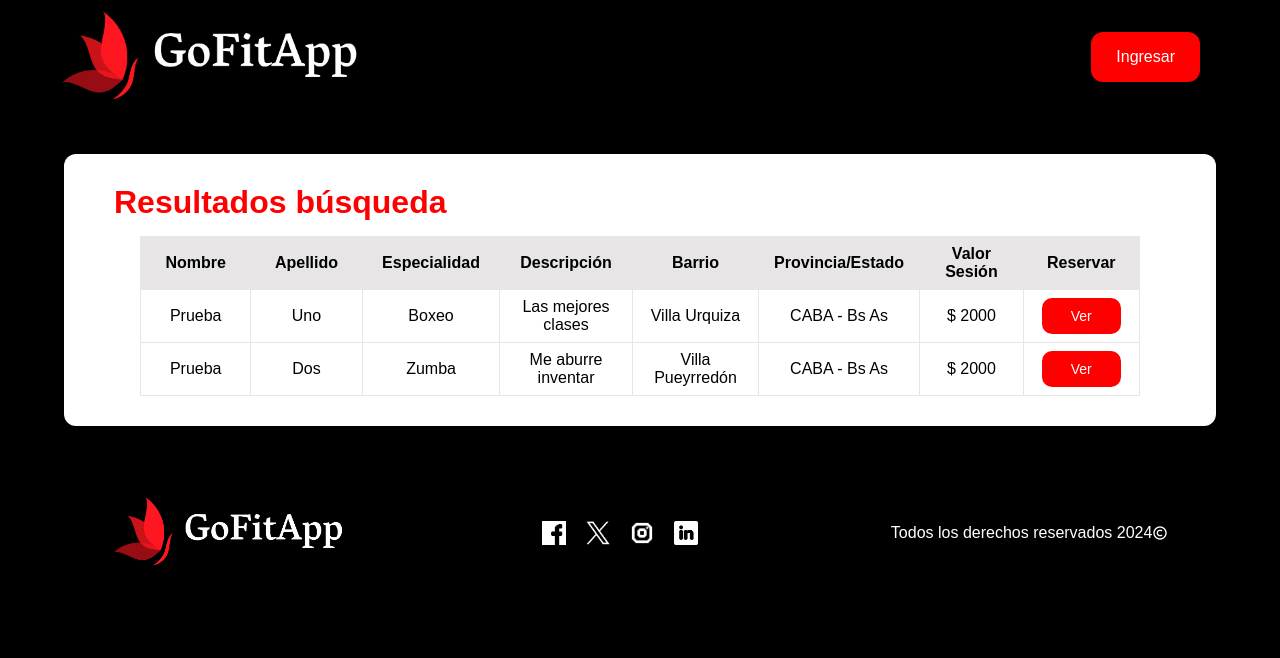
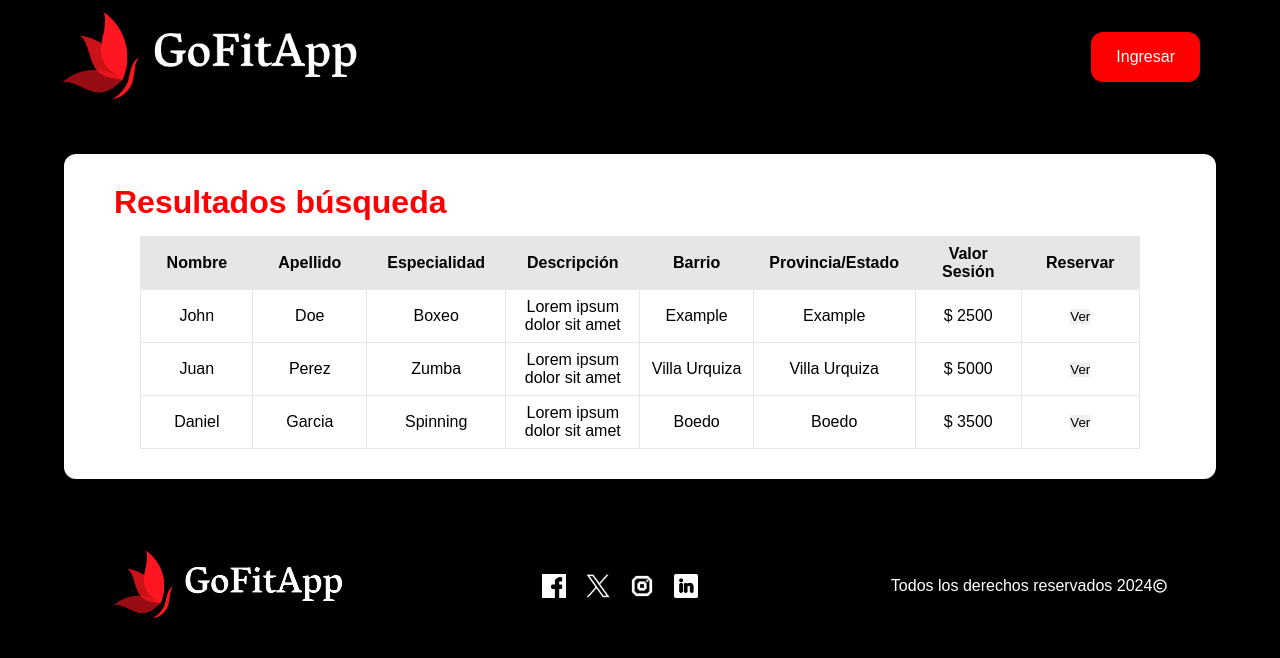
Before and after one commit to Alex420s/C16-74-n-python, a React (Create React App) app in the folder frontend/: page /search in a window 1280 px wide. Shown: the top 658 px of the page. Built offline with nearby package versions, Linux system fonts and the light colour scheme; the HTML template or start-up script is replaced by a standard one.

Commit message:
Arreglando la logica del search

```diff
--- a/frontend/src/components/SearchPage.jsx
+++ b/frontend/src/components/SearchPage.jsx
@@ -1,64 +1,51 @@
-import React, { useState, useEffect } from 'react'
-import axios from 'axios';
+import React, { useState } from 'react'
 import '../stylesheets/Search.css'
 import flechaIzq from '../images/flechaIzquierda.png';
 import flechaDer from '../images/flechaDerecha.png';
+
+const objetoPrueba = [
+    {
+        nombre: "John",
+        apellido: "Doe",
+        especialidad: "Boxeo",
+        descripcion: "Lorem ipsum dolor sit amet",
+        barrio: "Example",
+        provincia: "Example",
+        valorSesion: "$ 2500",
+        disponibilidad: [["13:00 - 14:00"],["15:00 - 16:00"],["14:00 - 15:00"],["10:00 - 11:00"],["18:00 - 19:00"],["10:00 - 11:00"]],
+    },
+    {
+        nombre: "Juan",
+        apellido: "Perez",
+        especialidad: "Zumba",
+        descripcion: "Lorem ipsum dolor sit amet",
+        barrio: "Villa Urquiza",
+        provincia: "Villa Urquiza",
+        valorSesion: "$ 5000",
+        disponibilidad: [["15:00 - 16:00"], [""],["18:00 - 19:00"], ["10:00 - 11:00"],[""],[""]],
+    },
+    {
+        nombre: "Daniel",
+        apellido: "Garcia",
+        especialidad: "Spinning",
+        descripcion: "Lorem ipsum dolor sit amet",
+        barrio: "Boedo",
+        provincia: "Boedo",
+        valorSesion: "$ 3500",
+        disponibilidad: [["15:00 - 16:00"], [""], ["18:00 - 19:00"], ["10:00 - 11:00"],[""],[""]],
+    }
+]
 
 const SearchPage = () => {
     const hoy = new Date(); // Fecha actual
     const [mostrarCalendario, setMostrarCalendario] = useState(false);
     const [fechaActual, setFechaActual] = useState(hoy);
-    const [celdasSeleccionadas, setCeldasSeleccionadas] = useState(new Set());
     const [posicionCalendario, setPosicionCalendario] = useState(0);
+    const [idPersonaSeleccionada, setIdPersonaSeleccionada] = useState(null);
 
     const handleVer = (id) => {
-        // Aquí puedes agregar lógica para determinar la posición de la fila específica con respecto a la parte superior de la ventana del navegador
-
-        // Esto es para abrir el calendario debajo del botón "Ver" en la fila específica
-        const fila = document.getElementById(id);
-        const posicionFila = fila.offsetTop + fila.offsetHeight;
-
-        setPosicionCalendario(posicionFila); // Actualizamos el estado con la posición de apertura del calendario
+      setIdPersonaSeleccionada(id);
       setMostrarCalendario(true);
-    };
-
-    const handleSeleccionarHorario = (hora) => {
-
-    };
-
-    const handleReservar = () => {
-        /* Lógica para reservar el horario seleccionado */
-    };
-
-    const CalendarioHorarios = ({ diasSemana, obtenerFecha }) => {
-        // Horarios de ejemplo para cada día
-        const horarios = [
-            ["13:00 - 14:00", "", "13:00 - 14:00", "13:00 - 14:00", "", ""],
-            ["13:00 - 14:00", "", "13:00 - 14:00", "13:00 - 14:00", "", ""]
-        ];
-
-        return (
-            <table className="calendario-table">
-                <thead>
-                    <tr>
-                        {diasSemana.map((dia, indice) => (
-                            <th key={indice}>{dia} <br /> {obtenerFecha(indice + 1)}</th>
-                        ))}
-                    </tr>
-                </thead>
-                <tbody>
-                    {horarios.map((fila, indexFila) => (
-                        <tr key={indexFila}>
-                            {fila.map((hora, indexColumna) => (
-                                <td key={indexColumna} data-hora={hora} onClick={() => handleSeleccionarHorario(hora)}>
-                                    {hora}
-                                </td>
-                            ))}
-                        </tr>
-                    ))}
-                </tbody>
-            </table>
-        );
     };
 
     const handleAnteriorSemana = () => {
@@ -73,20 +60,52 @@ const SearchPage = () => {
         setFechaActual(nuevaFecha);
     };
 
-    const EncabezadoCalendario = ({fecha}) => {
-        function obtenerFecha(dia) {
+    const handleReservar = () => {
+        console.log(idPersonaSeleccionada);
+    }
+
+    const obtenerFecha = (fecha, dia) => {
+        if (!(fecha instanceof Date)) {
+        fecha = new Date(); // Si no es una fecha válida, utilizamos la fecha actual
+    }
         const diaActual = fecha.getDay();
         const diferenciaDias = dia - diaActual;
         const nuevaFecha = new Date(fecha.getTime() + (diferenciaDias * 24 * 60 * 60 * 1000));
         const diaNumero = nuevaFecha.getDate();
         const mes = nuevaFecha.getMonth() + 1;
         return `${diaNumero < 10 ? '0' : ''}${diaNumero}/${mes < 10 ? '0' : ''}${mes}`;
+    };
+    const Calendario = () => {
+        const EncabezadoCalendario = ({fecha}) => {
+
         }
 
         return (
-            <CalendarioHorarios diasSemana={["Lunes", "Martes", "Miércoles", "Jueves", "Viernes", "Sábado"]} obtenerFecha={obtenerFecha} />
+          <div className="calendario">
+            <EncabezadoCalendario fecha={fechaActual}/>
+            <div className="tabla-calendario">
+              {["Lunes", "Martes", "Miércoles", "Jueves", "Viernes", "Sábado"].map((dia, indice) => (
+                <th key={indice}>{dia} <br /> {obtenerFecha(indice + 1)}</th>
+              ))}
+              <tbody>
+                {[...Array(6)].map((_, indexFila) => (
+                  <tr key={indexFila}>
+                    {objetoPrueba[idPersonaSeleccionada].disponibilidad.map((horarios, indexColumna) => (
+                        <td key={indexColumna} data-horario={horarios[indexFila]}>
+                            {horarios[indexFila]}
+                        </td>
+                    ))}
+                  </tr>
+                ))}
+              </tbody>
+            </div>
+            <div className="navegacion-calendario">
+              <button className='mover' onClick={handleAnteriorSemana}><img src={flechaIzq} alt="" /> </button>
+              <button className='mover' onClick={handleSiguienteSemana}><img src={flechaDer} alt="" /> </button>
+            </div>
+          </div>
         );
-    }
+      };
 
     return (
       <div className="listado">
@@ -105,41 +124,27 @@ const SearchPage = () => {
                 </tr>
             </thead>
             <tbody>
-                {/*falta la lógica del back*/}
-                <tr>
-                    <td>Prueba</td>
-                    <td>Uno</td>
-                    <td>Boxeo</td>
-                    <td>Las mejores clases</td>
-                    <td>Villa Urquiza</td>
-                    <td>CABA - Bs As</td>
-                    <td>$ 2000</td>
-                    <td><input className='ver hover' type="submit" name="ver" value="Ver" onClick={() => handleVer('idDeLaFila')} /></td>
+                {objetoPrueba && objetoPrueba.map((persona, index) => (
+                <tr key={index} id={`persona-${index}`}>
+                    <td>{persona.nombre}</td>
+                    <td>{persona.apellido}</td>
+                    <td>{persona.especialidad}</td>
+                    <td>{persona.descripcion}</td>
+                    <td>{persona.barrio}</td>
+                    <td>{persona.provincia}</td>
+                    <td>{persona.valorSesion}</td>
+                    <td><button onClick={() => handleVer(index)}>Ver</button></td>
                 </tr>
-                {/*en el handlever podemos usar el id del profesional desde la tabla*/}
-                <tr>
-                    <td>Prueba</td>
-                    <td>Dos</td>
-                    <td>Zumba</td>
-                    <td>Me aburre inventar</td>
-                    <td>Villa Pueyrredón</td>
-                    <td>CABA - Bs As</td>
-                    <td>$ 2000</td>
-                    <td><input className='ver hover' type="submit" name="ver" value="Ver" onClick={() => handleVer('idDeLaFila')} /></td>
-                </tr>
+                ))}
             </tbody>
         </table>
         {mostrarCalendario && (
-          <div className="calendario">
-            <EncabezadoCalendario fecha={fechaActual}/>
-            <div>
-                <button className='mover' onClick={handleAnteriorSemana}><img src={flechaIzq} alt="" /> </button>
-                <button className='mover' onClick={handleSiguienteSemana}><img src={flechaDer} alt="" /> </button>
-            </div>
+          <><Calendario/>
           <div className="posicion2">
               <button className="reserva" onClick={handleReservar}>Reservar</button>
           </div>
-          </div>
+          </>
+
         )}
 
         </div>
```
Lines whose indentation alone changed are shown as unchanged.
